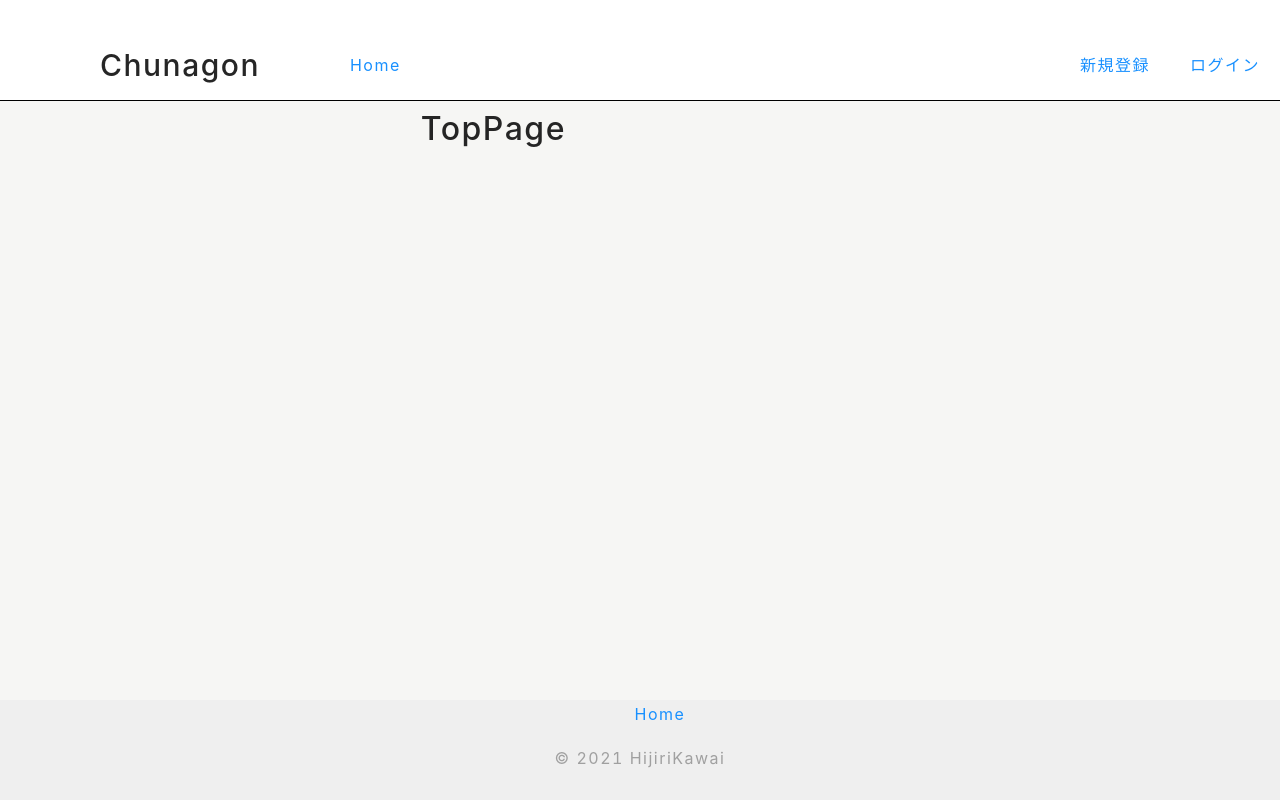
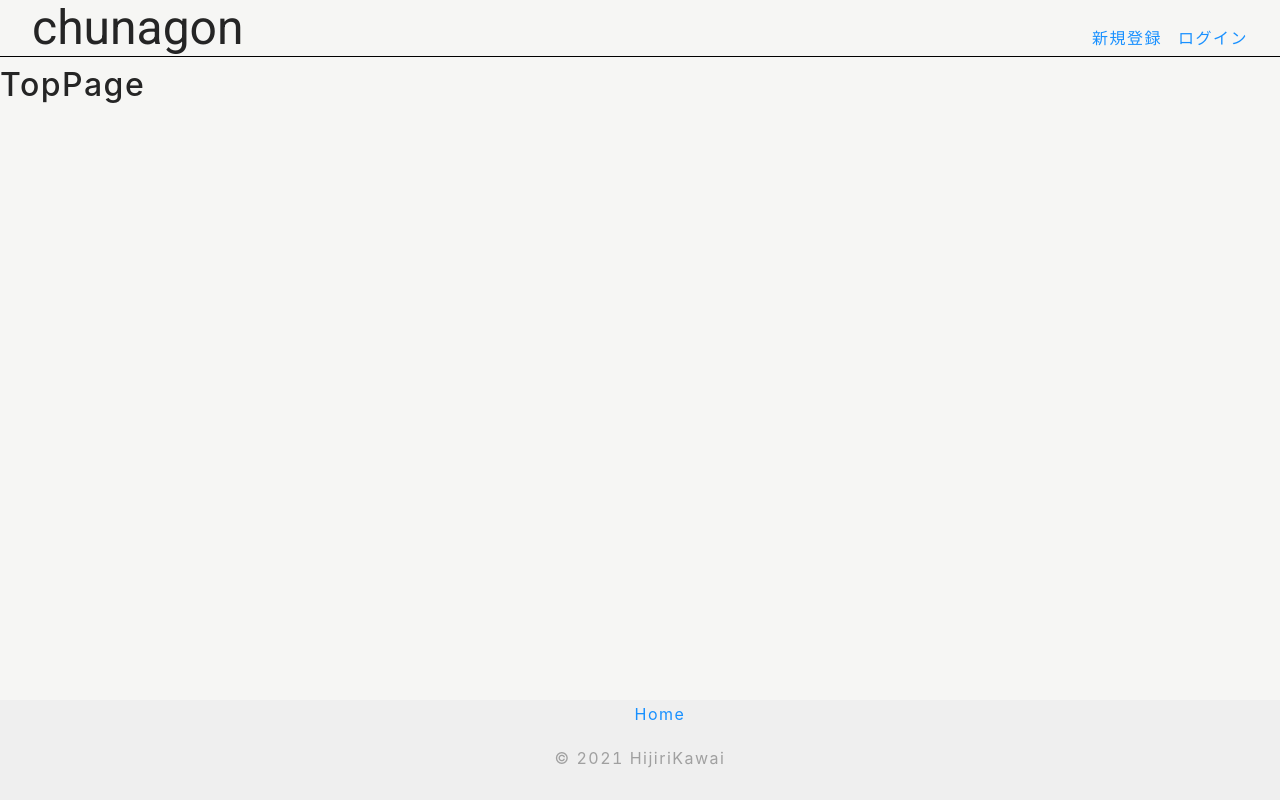
Before and after one commit to HijiriKawai/chunagon, a React (Create React App) app: page / in a window 1280 px wide. Built offline with nearby package versions, Linux system fonts and the light colour scheme.

Commit message:
Headerの構造を変更

```diff
--- a/src/components/organisms/Header/index.tsx
+++ b/src/components/organisms/Header/index.tsx
@@ -1,52 +1,25 @@
 import { VFC } from 'react';
 import styled from 'styled-components';
 import { Link } from 'react-router-dom';
+import { Stack, Typography } from '@mui/material';
 import { useAuthUser, useLogout } from '../../context/UserAuthContext';
 import { Button } from '../../atoms/Button';
 import LogoutRequest from '../../../models/LogoutRequest';
-
-const StyledHeader = styled.header`
-  height: 100px;
-  width: 100%;
-  padding: 15px 0;
-  background-color: white;
-  color: black;
-`;
-
-const Headline = styled.h1`
-  line-height: 100px;
-  float: left;
-  font-size: 30px;
-  margin-left: 100px;
-`;
-
-const NavList = styled.ul`
-  line-height: 100px;
-  float: left;
-  margin-left: 30px;
-  list-style: none;
-`;
-
-const NavLoginList = styled.ul`
-  line-height: 100px;
-  float: right;
-  margin-left: 30px;
-  list-style: none;
-  color: black;
-`;
-
-const NavListItem = styled.li`
-  list-style: none;
-  display: inline-block;
-  margin: 0 20px;
-`;
 
 const UnderLine = styled.div`
   position: relative;
   border-top: 1px solid black;
 `;
 
-const StyledLink = styled(Link)``;
+const StyledLink = styled(Link)`
+  text-decoration: none;
+  :active {
+    color: #26a69a;
+  }
+  :hover {
+    color: #26a69a;
+  }
+`;
 
 export const Header: VFC = () => {
   const authUser = useAuthUser();
@@ -65,31 +38,26 @@ export const Header: VFC = () => {
 
   return (
     <>
-      <StyledHeader>
-        <Headline>Chunagon</Headline>
-        <NavList>
-          <NavListItem>
-            <Link to="/home">Home</Link>
-          </NavListItem>
-        </NavList>
-        {!isAuthenticated && (
-          <NavLoginList>
-            <NavListItem>
+      <header>
+        <Stack
+          direction="row"
+          justifyContent="space-between"
+          alignItems="baseline"
+          sx={{
+            paddingLeft: 4,
+            paddingRight: 4,
+          }}
+        >
+          <Typography variant="h3">chunagon</Typography>
+          {!isAuthenticated && (
+            <Stack direction="row" justifyContent="center" alignItems="baseline" spacing={2}>
               <StyledLink to="/signup">新規登録</StyledLink>
-            </NavListItem>
-            <NavListItem>
               <StyledLink to="/login">ログイン</StyledLink>
-            </NavListItem>
-          </NavLoginList>
-        )}
-        {isAuthenticated && (
-          <NavLoginList>
-            <NavListItem>
-              <Button value="ログアウト" onClick={handleLogout} />
-            </NavListItem>
-          </NavLoginList>
-        )}
-      </StyledHeader>
+            </Stack>
+          )}
+          {isAuthenticated && <Button value="ログアウト" onClick={handleLogout} />}
+        </Stack>
+      </header>
       <UnderLine />
     </>
   );
```
